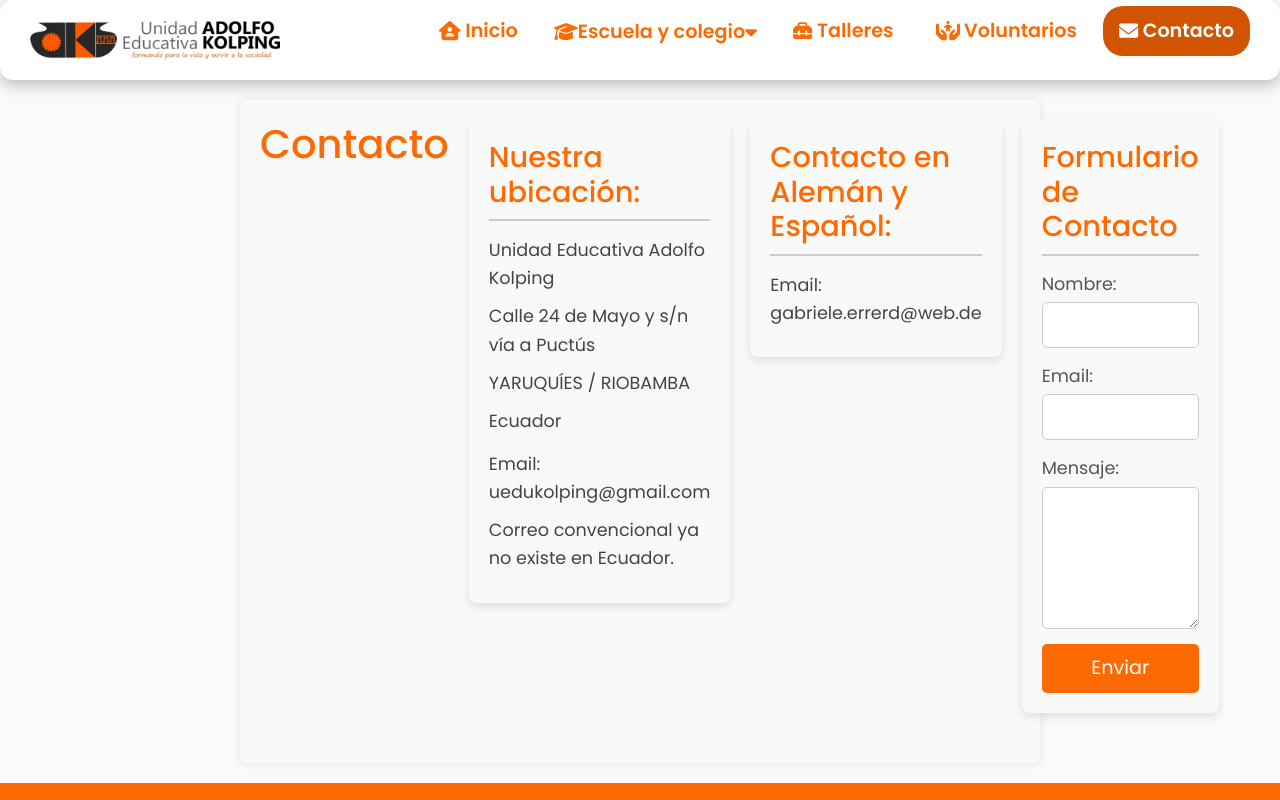
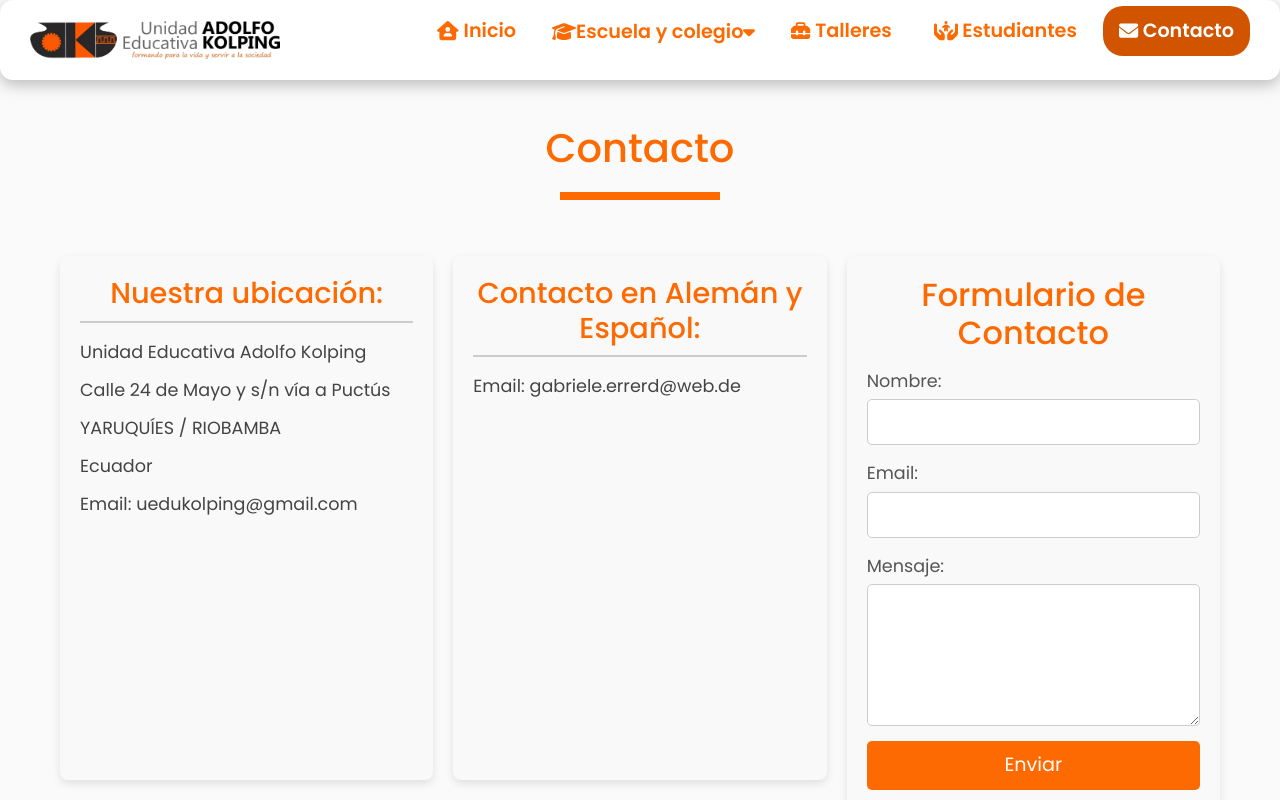
Before and after one commit to aguijarro1029/PagWeb-Colegio-Adolfo-Kolping, a React (Vite) app: page /contact in a window 1280 px wide. Shown: the top 800 px of the page. Built offline with nearby package versions, Linux system fonts and the light colour scheme.

Commit message:
Gonzalez - 6/Agosto

```diff
--- a/src/Pages/Contact.tsx
+++ b/src/Pages/Contact.tsx
@@ -1,11 +1,15 @@
 import React from 'react';
-import '../css/inicio.css';
+import '../css/Gonzalez.css';
 
 const Contact: React.FC = () => {
   return (
-    <div className="main-content contact-container">
-      <h1>Contacto</h1>
-      <div className="contact-details text-content">
+    <div className="contact-page">
+      <br></br>
+      <h1 className="contact-title">Contacto</h1>
+      <div className="line"></div>
+      <br></br>
+      <div className="contact-content">
+        <div className="contact-details">
           <h2>Nuestra ubicación:</h2>
           <address>
             <p>Unidad Educativa Adolfo Kolping</p>
@@ -14,13 +18,12 @@ const Contact: React.FC = () => {
             <p>Ecuador</p>
           </address>
           <p>Email: <a href="mailto:uedukolping@gmail.com">uedukolping@gmail.com</a></p>
-        <p>Correo convencional ya no existe en Ecuador.</p>
         </div>
-      <div className="contact-details text-content">
+        <div className="contact-details">
           <h2>Contacto en Alemán y Español:</h2>
           <p>Email: <a href="mailto:gabriele.errerd@web.de">gabriele.errerd@web.de</a></p>
         </div>
-      <div className="contact-details text-content">
+        <div className="contact-form-container">
           <h2>Formulario de Contacto</h2>
           <form className="contact-form">
             <label htmlFor="name">Nombre:</label>
@@ -36,6 +39,7 @@ const Contact: React.FC = () => {
           </form>
         </div>
       </div>
+    </div>
   );
 };
 
--- a/src/Pages/Voluntarios.tsx
+++ b/src/Pages/Voluntarios.tsx
@@ -1,70 +1,48 @@
 import React from 'react';
-import '../css/inicio.css';
+import '../css/Estudiantes.css';
 
 const Voluntarios: React.FC = () => {
+  const images = [
+    "https://lh3.googleusercontent.com/proxy/XT78H8KsN366aDOmDZiIJ0q0uBkh81LZHtfnOh6CjxQmCHDt3fYalEDXNnbLleDHnyc58sI-w-Ae09PHJz6TxSjyg_FCbghr3hsIoCSg9QYpFNFjkbK2RpEHONTqZGi_",
+    "https://lh3.googleusercontent.com/proxy/IqhaB7MZloe7fxFmDLUPvjtiFxRaq8rtLQEULXQYHt3RMo1BTjGuI8_KuChvkRgpfURjgzs6psB_7ywb6JEFOOX_gYEu10iWhUf6rHoFQo7yVdmFwW-V0k54xlONJjEEedab2wX7-uNyqQ",
+    "https://i.ytimg.com/vi/WxRQvM9elAU/maxresdefault.jpg",
+  ];
+
   return (
-    <div className="main-content volunteer-container">
-      <h1>Voluntarios</h1>
-      <div className="volunteer-details text-content">
-        <p>Con gusto aceptamos a jóvenes a partir de 24/25 años.</p>
-
-        <h2>Requisitos:</h2>
-        <ol>
-          <li>
-            <strong>Certificado acerca del conocimiento de la lengua:</strong>
-            <p>
-              (Certificado del Bachillerato, certificado DELE nivel B1 por lo menos, otros certificados)
-              No tiene sentido atender a niños y jóvenes y convivir con gente de otra cultura sin entender y hablar su lengua. Ni en el colegio ni en su entorno nadie habla inglés ni mucho menos alemán.
-            </p>
-          </li>
-          <li>
-            <strong>Certificado médico:</strong>
-            <p>
-              Afirmando que el aspirante está física- y psíquicamente apto para vivir y trabajar en una altura de 3000 m y con condiciones higiénicas muy diferentes. Naturalmente existe atención médica en Quito, pero a una distancia de 4 horas en autobús. Por lo tanto, enfermedades crónicas o psíquicas no pueden ser atendidas adecuadamente en el pueblo de Yaruquíes, tampoco en Riobamba.
-            </p>
-          </li>
-          <li>
-            <strong>Estancia mínima de 3 meses sin interrupción:</strong>
-            <p>
-              Una estancia más breve no tiene sentido puesto que la aclimatación a otra cultura, otro estilo de vida, otro clima requiere su tiempo, como es sabido.
-            </p>
-          </li>
-          <li>
-            <strong>Coste:</strong>
-            <p>
-              El Colegio depende de donativos. Podemos ofrecer a los voluntarios alojamiento y media pensión (desayuno y almuerzo al mediodía, de lunes a viernes) gratuitos. Pero hay muchas posibilidades de comprar algo en el pueblo.
-              No podemos correr con el gasto para el vuelo, los seguros, visado y demás necesidades.
-              (El visado tienen que pedir en la embajada del Ecuador en su país de origen.)
-              Los voluntarios trabajan por su propio riesgo. El colegio no se responsabiliza de accidentes, enfermedades, robos y otros daños.
-            </p>
-            <p>
-              No es posible alojar en el colegio a parientes y amigos que vienen de visita.
-              (Hay varias posibilidades de alojamiento en el pueblo y en Riobamba).
-            </p>
-          </li>
-        </ol>
-
-        <h2>Proceso de Aplicación:</h2>
-        <p>
-          Después de una entrevista personal conmigo, la directora del colegio decide sobre la posibilidad de ser aceptado. Por eso los aspirantes tienen que contactar con ella por escrito en español.
-          Por favor, indiquen entonces también dónde y cómo le gustaría trabajar (en educación básica, secundaria, párvulos o talleres) y mencione también sus habilidades y preferencias. Mencione también si anteriormente ya ha trabajado en proyectos de asistencia social. También sería útil un breve currículum en español.
-        </p>
-        <p>
-          Por favor, reflexione y planifique su petición con tiempo, ya que hay muchas otras demandas.
-        </p>
-
-        <h2>Retos:</h2>
-        <p>
-          Ni en el pueblo, ni en Riobamba, a 4 km de distancia, hay muchas posibilidades de diversión para jóvenes. Además, los habitantes andinos son muy reservados y enfocados en sus familias. Si se quiere entrar en contacto con ellos, hay que dar el primer paso, si no, amenaza soledad. La directora, los colegas, los compañeros, todos ellos son muy amables y dispuestos a ayudar y dentro de sus posibilidades se ocupan de los voluntarios.
-        </p>
-        <p>
-          A menudo falla la electricidad, tampoco está garantizada en todo tiempo el abastecimiento de agua.
-          El Tungurahua, el volcán más cercano, desde hace 18 años no deja de escupir cenizas y lava. La ceniza volcánica, por tanto, es parte de la vida cotidiana. Contamina nuestro agua y trae otras tantas incomodidades.
-        </p>
-        <p>
-          Si a pesar de todo esto sigue con su decisión de “sí, quiero ir” nos daría una gran alegría.
-        </p>
+    <div className="volunteers-page">
+      <br></br><br></br>
+      <header className="header">
+        <h1 className="title">SOY DEL KOLPING</h1>
+        <div className="line"></div>
+        <p className="subtitle">Educación integral en los Andes del Ecuador</p>
+      </header>
+      <div className="volunteer-content">
+        <div className="volunteer-section">
+          <p className="volunteer-text">
+            Los estudiantes del Colegio Adolfo-Kolping reciben una educación integral que abarca desde la educación básica hasta el bachillerato. La institución, situada en los Andes del Ecuador, se enfoca en el desarrollo académico y profesional de los jóvenes.
+          </p>
+          <div className="volunteer-image-wrapper">
+            <img src={images[0]} alt="Imagen 1" className="volunteer-image" />
+          </div>
+        </div>
+        <div className="volunteer-section alternate">
+          <div className="volunteer-image-wrapper">
+            <img src={images[1]} alt="Imagen 2" className="volunteer-image" />
+          </div>
+          <p className="volunteer-text">
+            El colegio ofrece formación en áreas técnicas como carpintería y gastronomía, proporcionando a los estudiantes las habilidades necesarias para su futuro. Los programas están diseñados para combinar teoría y práctica, asegurando una preparación completa.
+          </p>
+        </div>
+        <div className="volunteer-section">
+          <p className="volunteer-text">
+            Ser parte del Kolping significa enfrentar desafíos y superarlos con determinación. Los estudiantes aprenden a valorar el esfuerzo, la dedicación y el trabajo en equipo, preparándose para contribuir positivamente a la sociedad.
+          </p>
+          <div className="volunteer-image-wrapper">
+            <img src={images[2]} alt="Imagen 3" className="volunteer-image" />
+          </div>
+        </div>
       </div>
+      <br></br><br></br><br></br><br></br><br></br>
     </div>
   );
 };
--- a/src/components/Header.tsx
+++ b/src/components/Header.tsx
@@ -75,7 +75,7 @@ const Header: React.FC = () => {
           </li>
           <li>
             <Link className={`nav-links ${isActive('/voluntarios')}`} to="/voluntarios" onClick={handleLinkClick}>
-              <FontAwesomeIcon icon={faHandsHoldingChild} /> Voluntarios
+              <FontAwesomeIcon icon={faHandsHoldingChild} /> Estudiantes
             </Link>
           </li>
           <li>
--- /dev/null
+++ b/src/css/Estudiantes.css
@@ -0,0 +1,89 @@
+/* Estilos de Voluntarios */
+.volunteers-page {
+    padding: 20px;
+    font-family: Arial, sans-serif;
+    max-width: 1200px;
+    margin: auto;
+  }
+
+  .header {
+    text-align: center;
+    margin-bottom: 40px;
+  }
+
+  .title {
+    font-size: 2.5em;
+    color: #fd6a01;
+    margin-bottom: 10px;
+    text-transform: uppercase;
+  }
+
+  .subtitle {
+    font-size: 1.2em;
+    color: #555;
+    margin-bottom: 20px;
+  }
+
+  .volunteer-content {
+    display: flex;
+    flex-direction: column;
+    gap: 20px;
+  }
+
+  .volunteer-section {
+    display: flex;
+    align-items: center;
+    margin: 10px 0;
+  }
+
+  .volunteer-section.alternate {
+    flex-direction: row-reverse;
+  }
+
+  .volunteer-text {
+    font-size: 1.1em;
+    color: #444;
+    line-height: 1.6;
+    text-align: justify;
+    flex: 1;
+    margin: 0 20px;
+  }
+
+  .volunteer-image-wrapper {
+    flex: 1;
+    display: flex;
+    justify-content: center;
+  }
+
+  .volunteer-image {
+    width: 100%;
+    max-width: 400px;
+    height: auto;
+    border-radius: 10px;
+    box-shadow: 0 4px 8px rgba(0, 0, 0, 0.1);
+    transition: transform 0.3s;
+  }
+
+  .volunteer-image:hover {
+    transform: scale(1.05);
+  }
+
+  /* Responsive styles */
+  @media (max-width: 768px) {
+    .volunteer-section {
+      flex-direction: column;
+      text-align: center;
+    }
+
+    .volunteer-section.alternate {
+      flex-direction: column;
+    }
+
+    .volunteer-text {
+      margin: 20px 0;
+    }
+
+    .volunteer-image {
+      max-width: 100%;
+    }
+  }
--- /dev/null
+++ b/src/css/Gonzalez.css
@@ -0,0 +1,137 @@
+/* Estilos de Voluntarios */
+.volunteer-container {
+    padding: 20px;
+    max-width: 800px;
+    margin: 20px auto;
+    font-family: Arial, sans-serif;
+    background-color: #f9f9f9;
+    border-radius: 8px;
+    box-shadow: 0 0 10px rgba(0, 0, 0, 0.1);
+  }
+
+  .volunteer-details {
+    margin-bottom: 30px;
+  }
+
+  .volunteer-details h2 {
+    font-size: 1.8em;
+    color: #fd6a01;
+    border-bottom: 2px solid #ccc;
+    padding-bottom: 10px;
+    margin-bottom: 15px;
+  }
+
+  .volunteer-details p,
+  .volunteer-details ol {
+    font-size: 1.1em;
+    color: #444;
+    line-height: 1.6;
+    margin-bottom: 10px;
+  }
+
+  .volunteer-details ol {
+    padding-left: 20px;
+  }
+
+  .volunteer-details ol li {
+    margin-bottom: 15px;
+  }
+
+/*
+CONTACTO
+*/
+
+/* General styles */
+body {
+    font-family: Arial, sans-serif;
+    margin: 0;
+    padding: 0;
+    box-sizing: border-box;
+  }
+
+  /* Contact page styles */
+  .contact-page {
+    padding: 20px;
+    max-width: 1200px;
+    margin: 0 auto;
+  }
+
+  .contact-title {
+    text-align: center;
+    color: #fd6a01;
+    margin-bottom: 20px;
+  }
+
+  .contact-content {
+    display: flex;
+    flex-wrap: wrap;
+    gap: 20px;
+    justify-content: space-between;
+  }
+
+  .contact-details, .contact-form-container {
+    flex: 1;
+    min-width: 300px;
+    background-color: #f9f9f9;
+    padding: 20px;
+    border-radius: 8px;
+    box-shadow: 0 4px 8px rgba(0, 0, 0, 0.1);
+  }
+
+  .contact-details h2, .contact-form-container h2 {
+    color: #fd6a01;
+    margin-bottom: 15px;
+    text-align: center;
+  }
+
+  .contact-details p, .contact-details address {
+    color: #444;
+    line-height: 1.6;
+    margin-bottom: 10px;
+  }
+
+  .contact-details address {
+    font-style: normal;
+  }
+
+  .contact-form {
+    display: flex;
+    flex-direction: column;
+  }
+
+  .contact-form label {
+    font-size: 1.1em;
+    margin-bottom: 5px;
+    color: #555;
+  }
+
+  .contact-form input, .contact-form textarea {
+    font-size: 1em;
+    padding: 10px;
+    margin-bottom: 15px;
+    border: 1px solid #ccc;
+    border-radius: 5px;
+    width: 100%;
+  }
+
+  .contact-form button {
+    padding: 10px 20px;
+    font-size: 1.2em;
+    color: #fff;
+    background-color: #fd6a01;
+    border: none;
+    border-radius: 5px;
+    cursor: pointer;
+    transition: background-color 0.3s ease;
+  }
+
+  .contact-form button:hover {
+    background-color: #e55d00;
+  }
+
+  /* Responsive styles */
+  @media (max-width: 768px) {
+    .contact-content {
+      flex-direction: column;
+    }
+  }
```
Lines whose indentation alone changed are shown as unchanged.
